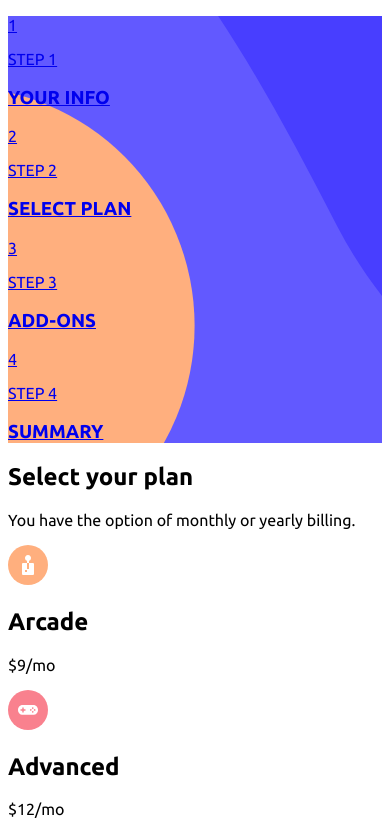
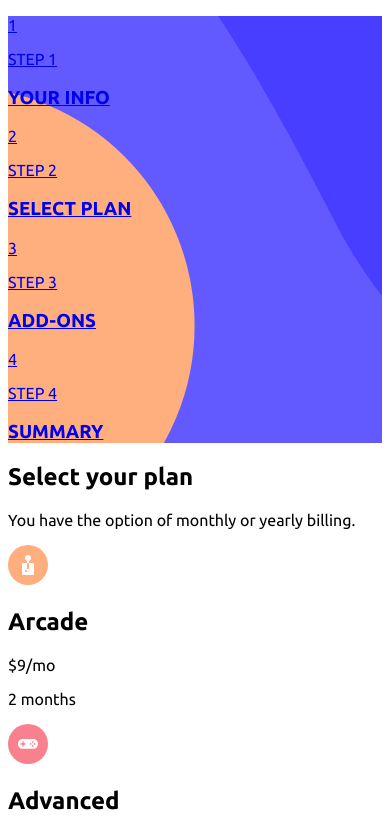
Before and after one commit to ArzCorp/form-web-app, a Next.js app: page /form/step-two in a window 390 px wide. Shown: the top 832 px of the page. Built offline with nearby package versions, Linux system fonts and the light colour scheme.

Commit message:
📱 add step two responsive 1024px

```diff
--- a/src/components/Plan.js
+++ b/src/components/Plan.js
@@ -1,17 +1,40 @@
 import Image from 'next/image'
 
-export default function Plan({ title, price, icon, active }) {
-	const activeStyles = active
+export default function Plan({
+	title,
+	price,
+	icon,
+	freetrail,
+	isActive,
+	onClick,
+	id,
+}) {
+	const activeStyles = isActive
 		? 'border-purple bg-very-light-grey'
 		: 'bg-white border border-light-grey'
+
+	const handleClick = () => {
+		onClick({
+			id,
+			title,
+			price,
+		})
+	}
+
 	return (
 		<article
-			className={`${activeStyles} flex items-center gap-[14px] text-denim text-body-xl leading-[18px} max-h-[77px] hover:border-purple hover:bg-very-light-grey rounded-lg p-4 pt-[14px]`}
+			className={`${activeStyles} flex lg:flex-col border lg:justify-between lg:items-start lg:w-full items-center gap-[14px] lg:gap-4 text-denim text-body-xl lg:pt-5 lg:pb-4 lg:px-[10px] leading-[18px] max-h-[77px] lg:min-h-[183px] hover:border-purple hover:bg-very-light-grey rounded-lg p-4 pt-[14px]`}
+			onClick={handleClick}
 		>
 			<Image src={icon} width="40" height="40" alt={`icon ${title}`} />
 			<div>
-				<h2 className="font-medium mb-[7px]">{title}</h2>
+				<h2 className="font-medium mb-[7px] lg:text-body-xl lg:leading-[18.38px]">
+					{title}
+				</h2>
 				<p className="text-grey text-body-m leading-[20px]">{price}</p>
+				<p className="text-body-s leading-[13px] mt-[6px] hidden lg:block">
+					{freetrail}
+				</p>
 			</div>
 		</article>
 	)
--- a/src/pages/form/step-two.js
+++ b/src/pages/form/step-two.js
@@ -7,6 +7,8 @@ import { FALSE, PLANS } from 'utils/constants'
 
 export default function StepTwo() {
 	const [paymentFrequency, setPaymentFrequency] = useState(FALSE)
+	const [selectedPlan, setSelectedPlan] = useState({})
+
 	const paymentYearly = paymentFrequency
 
 	const activePaymentYearlyStyles = paymentYearly ? 'text-denim' : ''
@@ -23,9 +25,14 @@ export default function StepTwo() {
 				title="Select your plan"
 				description="You have the option of monthly or yearly billing."
 			/>
-			<div className="flex flex-col gap-3">
+			<div className="flex flex-col lg:flex-row gap-3 lg:gap-4">
 				{PLANS.map((plan) => (
-					<Plan key={plan.id} {...plan} />
+					<Plan
+						key={plan.id}
+						{...plan}
+						onClick={setSelectedPlan}
+						isActive={selectedPlan.id === plan.id}
+					/>
 				))}
 			</div>
 			<div className="mt-6 p-3 bg-very-light-grey rounded-lg flex items-center justify-center gap-6 text-body-m font-medium leading-[16px] text-grey">
--- a/src/utils/constants.js
+++ b/src/utils/constants.js
@@ -45,18 +45,21 @@ export const PAGES = [
 
 export const PLANS = [
 	{
+		freetrail: '2 months',
 		id: 1,
 		title: 'Arcade',
 		price: '$9/mo',
 		icon: '/icons/icon-arcade.svg',
 	},
 	{
+		freetrail: '2 months',
 		id: 2,
 		title: 'Advanced',
 		price: '$12/mo',
 		icon: '/icons/icon-advanced.svg',
 	},
 	{
+		freetrail: '2 months',
 		id: 3,
 		title: 'Pro',
 		price: '$15/mo',
```
